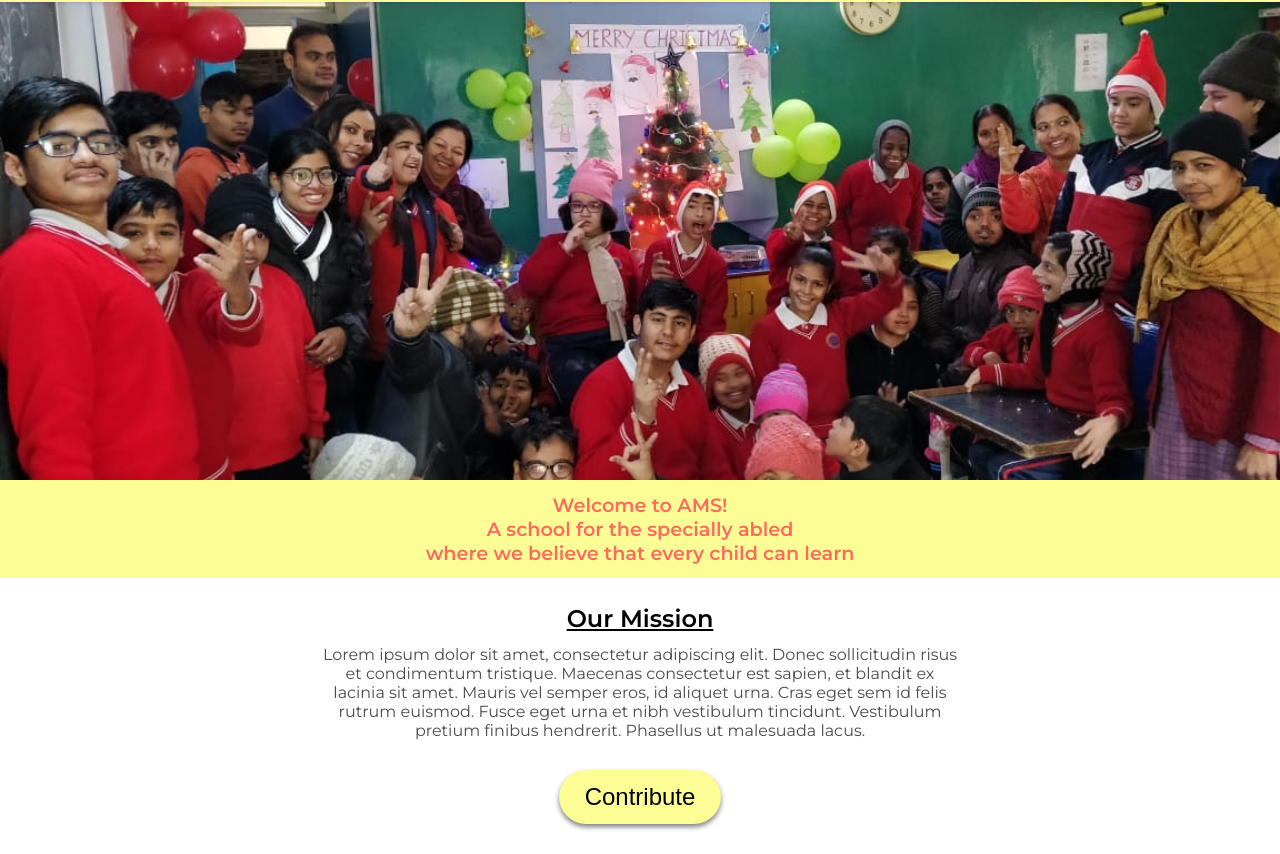
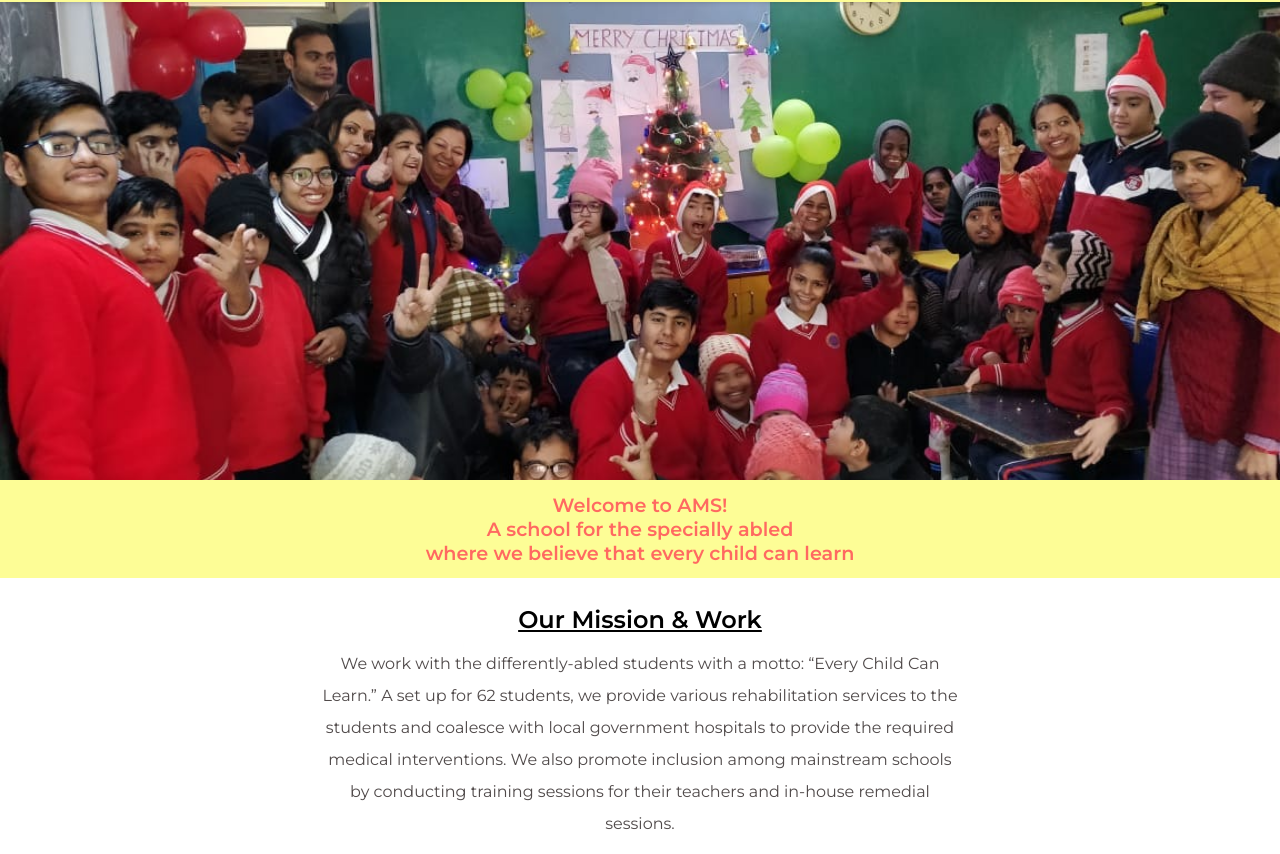
Before and after one commit to RahulTandon1/ams-site, a Gatsby site: page / in a window 1280 px wide. Shown: the part 98-952 px from the top of the page. Built offline with nearby package versions, Linux system fonts and the light colour scheme; Gatsby itself is replaced by a stand-in of ours.

Commit message:
home page text changed

```diff
--- a/src/components/mainPageContent.js
+++ b/src/components/mainPageContent.js
@@ -20,14 +20,12 @@ const MainPageContent = () => {
         </h2>
       </section>
       <section id="mission">
-        <h2>Our Mission</h2>
+        <h2>Our Mission & Work</h2>
         <p>
-          Lorem ipsum dolor sit amet, consectetur adipiscing elit. Donec
-          sollicitudin risus et condimentum tristique. Maecenas consectetur est
-          sapien, et blandit ex lacinia sit amet. Mauris vel semper eros, id
-          aliquet urna. Cras eget sem id felis rutrum euismod. Fusce eget urna et
-          nibh vestibulum tincidunt. Vestibulum pretium finibus hendrerit.
-          Phasellus ut malesuada lacus.
+        We work with the differently-abled students with a motto: “Every Child Can Learn.”
+        A set up for 62 students, we provide various rehabilitation services to the students and coalesce with local government hospitals to
+        provide the required medical interventions. We also promote inclusion among mainstream
+        schools by conducting training sessions for their teachers and in-house remedial sessions.
         </p>
         <button id="contribute">Contribute</button>
       </section>
--- a/src/components/mainPageContent.scss
+++ b/src/components/mainPageContent.scss
@@ -28,6 +28,7 @@
 }
 
 #mission {
+  line-height: 2rem;
   text-align: center;
   padding-top: 2%;
   padding-bottom: 2%;
@@ -49,6 +50,7 @@
 
   #contribute {
     background-color: $primary-yellow;
+    // border-color: $primary-grey;
     border: none;
     color: #000;
     text-align: center;
@@ -56,14 +58,16 @@
     padding: 1% 2%;
     text-decoration: none;
     border-radius: 30px;
-    box-shadow: 0px 3px 5px grey;
+    // box-shadow: 0px 0px 5px grey;
     margin-top: 30px;
     margin-bottom: 10px;
 
     &:hover {
       background-color: darken($primary-yellow, 5%);
       border-radius: 35px;
-      box-shadow: 0px 5px 4px grey;
+      // box-shadow: 0px 5px 4px grey;
+      // box-shadow: 0px 3px 5px grey;
+      box-shadow: 0 0 11px rgba(33, 33, 33, 0.2);
     }
   }
 }
```
